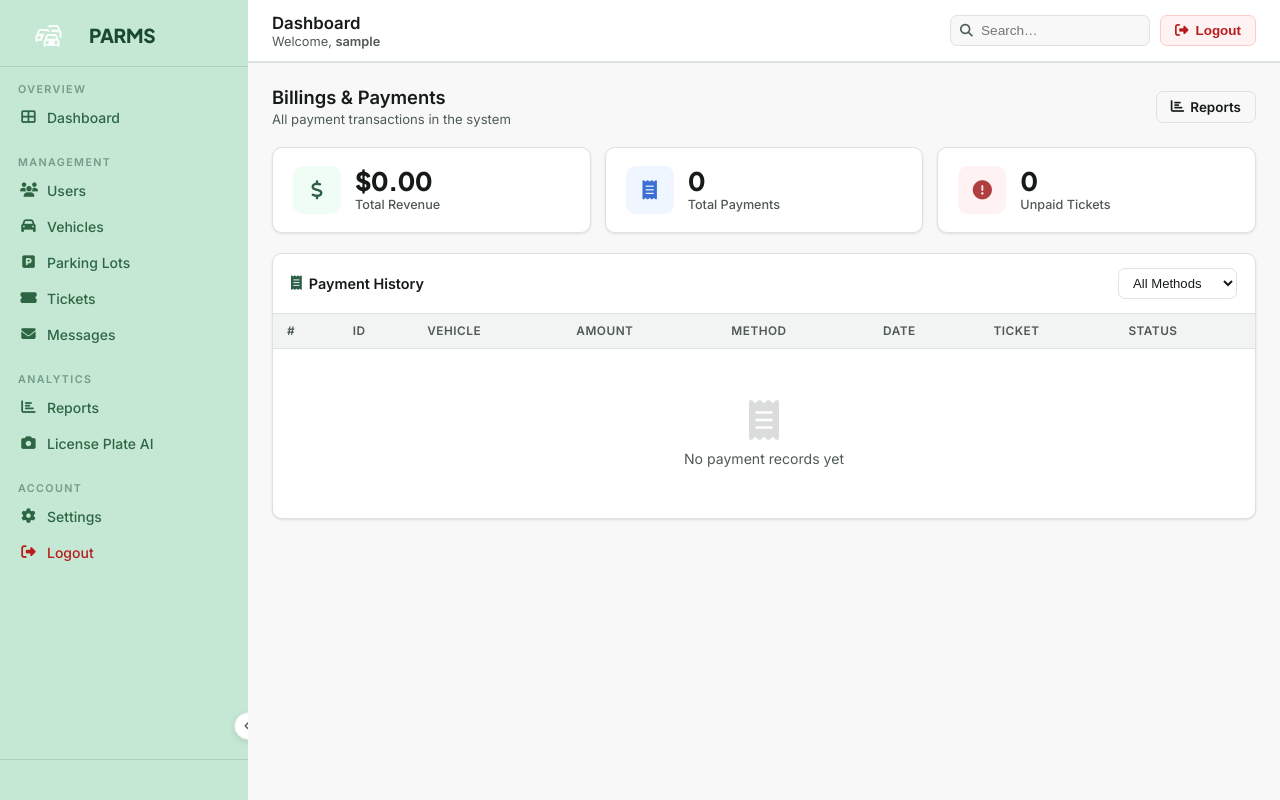
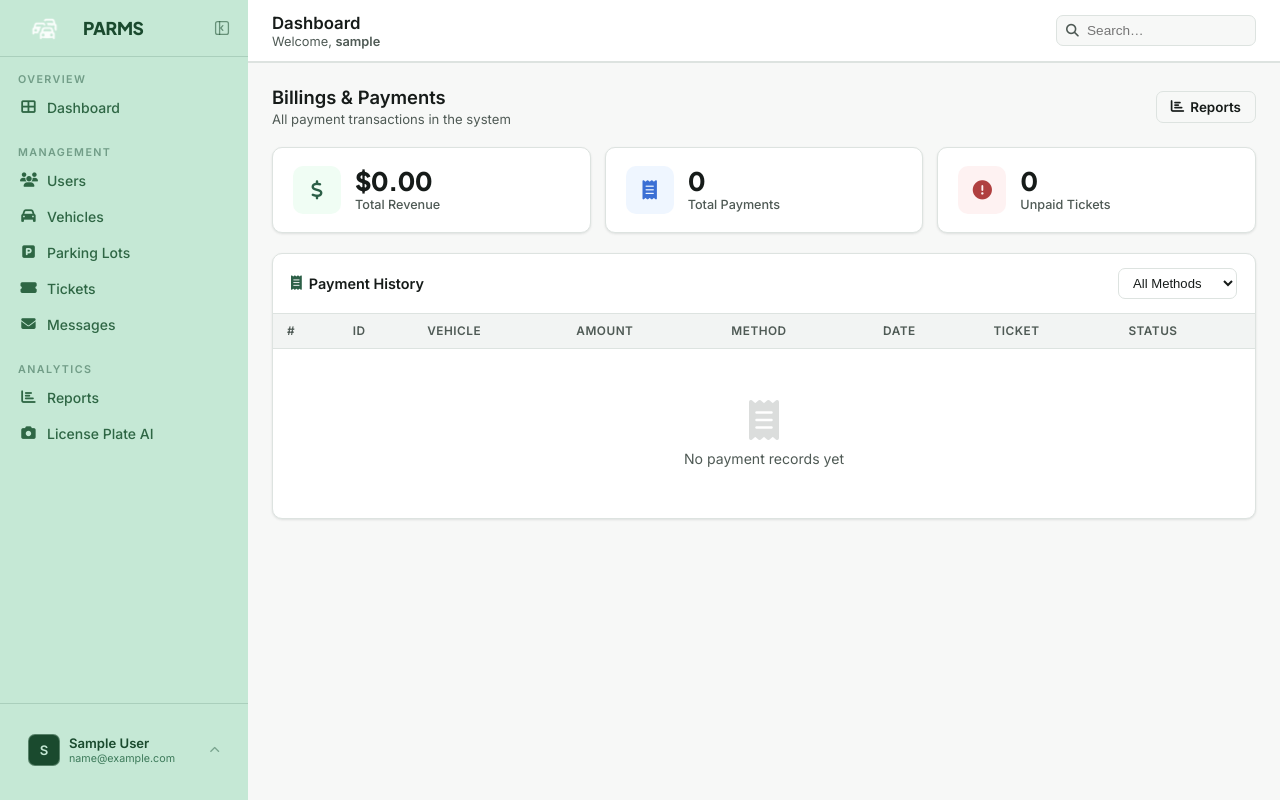
Before and after one commit to pacyuzu16/parms2, a Django app: page /billings/ in a window 1280 px wide. Run offline with Django 5.2, Linux system fonts and the light colour scheme; the visitor is signed in with stand-in values (Sample User, id 1); data that the repository does not hold is empty.

Commit message:
Redesign admin sidebar: Claude-style collapse + profile bottom section
COLLAPSE BUTTON
- Replaced the floating circular chevron button (position: absolute, right: -14px)
  with a clean inline SVG icon inside the sidebar header — same concept as
  Claude AI's sidebar toggle
- Icon: panel-with-arrow SVG; arrow points left (expand hint) when open,
  right (collapse hint) when closed
- Hover: subtle mint tint, no jarring colour change

COLLAPSED BY DEFAULT
- Changed localStorage default from '=== 1' to '!== 0' so the sidebar
  starts collapsed on first visit (matches Claude behaviour)

PROFILE SECTION (bottom-left, replaces clock + Account nav items)
- Avatar: square rounded tile with user's initial, dark green background
- Name + truncated email shown next to avatar
- Chevron rotates up/down to indicate menu state
- Popup menu appears above the profile row with:
    · Header showing full name + email
    · Settings (switches to ?tab=settings panel)
    · Sign out (calls existing confirmLogout)
- Popup closes on outside click

TOPBAR CLEANUP
- Logout button removed from top-right of the topbar
- "Account" nav section (Settings + Logout links) removed from sidebar nav
  — both actions now live exclusively in the profile popup

Co-Authored-By: Claude Sonnet 4.6 <noreply@anthropic.com>

```diff
--- a/myproject/params_app/templates/dashboard.html
+++ b/myproject/params_app/templates/dashboard.html
@@ -66,30 +66,81 @@
         .sidebar.collapsed .sb-nav a span { display: none; }
         .sidebar.collapsed .sb-badge { display: none; }
         .sidebar.collapsed .sb-logo span { display: none; }
-        .sidebar.collapsed .sb-bottom div { display: none; }
         .sidebar.collapsed .sb-nav a { justify-content: center; padding: 10px; }
         .sidebar.collapsed .sb-nav a i { width: auto; }
         .sidebar.collapsed .sb-logo { justify-content: center; padding: 18px 10px; }
+        .sidebar.collapsed .sb-toggle-label { display: none; }
+        .sidebar.collapsed .sb-profile-info,
+        .sidebar.collapsed .sb-profile-chevron { display: none; }
+        .sidebar.collapsed .sb-profile-wrap { padding: 10px 8px; }
+        .sidebar.collapsed .sb-profile { justify-content: center; padding: 8px; }
+        .sidebar.collapsed .sb-profile-popup { left: 68px; bottom: 8px; width: 200px; }
         .layout.sb-collapsed { margin-left: 64px; }
-        .collapse-btn {
-            position: absolute; bottom: 60px; right: -14px;
-            width: 28px; height: 28px;
-            background: var(--white); border: 1.5px solid var(--border);
-            border-radius: 50%; display: flex; align-items: center; justify-content: center;
-            cursor: pointer; font-size: 0.7rem; color: var(--muted);
-            box-shadow: 0 2px 6px rgba(0,0,0,0.1);
-            transition: all 0.2s; z-index: 1001;
-        }
-        .collapse-btn:hover { background: var(--green); color: white; border-color: var(--green); }
-
+
+        /* ── Sidebar logo row ─────────────────────────────────────────────────── */
         .sb-logo {
             display: flex; align-items: center; gap: 10px;
-            padding: 20px 18px 16px;
+            padding: 14px 12px 14px 16px;
             border-bottom: 1px solid rgba(44,95,71,0.18);
-            text-decoration: none;
-            flex-shrink: 0;
-        }
-        .sb-logo span { font-family: 'Plus Jakarta Sans', sans-serif; font-size: 1.2rem; font-weight: 800; color: var(--sb-white); letter-spacing: -0.02em; }
+            text-decoration: none; flex-shrink: 0; position: relative;
+        }
+        .sb-logo span { font-family: 'Plus Jakarta Sans', sans-serif; font-size: 1.1rem; font-weight: 800; color: var(--sb-white); letter-spacing: -0.02em; flex: 1; }
+
+        /* ── Collapse toggle (Claude-style, inside sidebar header) ────────────── */
+        .sb-toggle {
+            width: 28px; height: 28px; flex-shrink: 0;
+            background: none; border: none; border-radius: 6px;
+            display: flex; align-items: center; justify-content: center;
+            cursor: pointer; color: rgba(26,74,46,0.55);
+            transition: background 0.15s, color 0.15s;
+            margin-left: auto;
+        }
+        .sb-toggle:hover { background: rgba(44,95,71,0.14); color: var(--sb-white); }
+        .sb-toggle svg { width: 16px; height: 16px; }
+
+        /* ── Profile section (bottom) ─────────────────────────────────────────── */
+        .sb-bottom { margin-top: auto; border-top: 1px solid rgba(44,95,71,0.18); }
+        .sb-profile-wrap { padding: 10px; position: relative; }
+        .sb-profile {
+            display: flex; align-items: center; gap: 9px;
+            padding: 8px; border-radius: 8px; cursor: pointer;
+            transition: background 0.15s; position: relative;
+        }
+        .sb-profile:hover { background: rgba(44,95,71,0.10); }
+        .sb-avatar {
+            width: 32px; height: 32px; border-radius: 7px; flex-shrink: 0;
+            background: #1a4a2e; border: 1.5px solid rgba(197,232,213,0.35);
+            display: flex; align-items: center; justify-content: center;
+            font-weight: 800; font-size: 0.82rem; color: #c5e8d5;
+        }
+        .sb-profile-info { min-width: 0; flex: 1; }
+        .sb-profile-name { font-size: 0.82rem; font-weight: 600; color: #1a4a2e; white-space: nowrap; overflow: hidden; text-overflow: ellipsis; }
+        .sb-profile-email { font-size: 0.67rem; color: #3d7a5a; white-space: nowrap; overflow: hidden; text-overflow: ellipsis; margin-top: 1px; }
+        .sb-profile-chevron { flex-shrink: 0; color: rgba(44,95,71,0.5); font-size: 0.65rem; transition: transform 0.2s; }
+        .sb-profile-chevron.open { transform: rotate(180deg); }
+
+        /* Profile popup menu */
+        .sb-profile-popup {
+            display: none; position: absolute; bottom: calc(100% + 6px); left: 0; right: 0;
+            background: white; border: 1px solid #dde3e0; border-radius: 10px;
+            box-shadow: 0 -6px 24px rgba(0,0,0,0.10), 0 2px 8px rgba(0,0,0,0.06);
+            overflow: hidden; z-index: 200;
+        }
+        .sb-profile-popup.open { display: block; }
+        .sb-pm-header { padding: 10px 14px 8px; border-bottom: 1px solid #f1f5f9; }
+        .sb-pm-name { font-size: 0.82rem; font-weight: 700; color: #161b19; }
+        .sb-pm-email { font-size: 0.72rem; color: #4f5a55; margin-top: 1px; }
+        .sb-pm-item {
+            display: flex; align-items: center; gap: 10px;
+            padding: 9px 14px; font-size: 0.84rem; color: #161b19;
+            text-decoration: none; cursor: pointer; border: none; background: none;
+            width: 100%; text-align: left; transition: background 0.12s;
+        }
+        .sb-pm-item:hover { background: #f7f8f7; }
+        .sb-pm-item i { width: 15px; text-align: center; color: #4f5a55; font-size: 0.82rem; }
+        .sb-pm-logout { color: #b91c1c; }
+        .sb-pm-logout i { color: #b91c1c; }
+        .sb-pm-divider { height: 1px; background: #f1f5f9; margin: 2px 0; }
 
         .sb-section { padding: 16px 10px 4px; }
         .sb-label {
@@ -144,8 +195,6 @@
         .search-input { padding: 7px 12px 7px 30px; border: 1.5px solid var(--border); border-radius: 7px; font-size: 0.85rem; width: 200px; background: var(--bg); outline: none; transition: border-color var(--trans); color: var(--text); }
         .search-input:focus { border-color: var(--green); background: white; }
         .tb-btn { display: flex; align-items: center; gap: 7px; padding: 7px 14px; border-radius: 7px; border: none; font-size: 0.84rem; font-weight: 600; cursor: pointer; transition: all var(--trans); }
-        .tb-logout { background: #fef2f2; color: #b91c1c; border: 1px solid #fecaca; }
-        .tb-logout:hover { background: #b91c1c; color: white; border-color: #b91c1c; }
 
         /* ── Main ────────────────────────────────────────────────────────────── */
         .main { padding: 24px; flex: 1; }
@@ -340,11 +389,20 @@
 
 <!-- ═══════════════════════════ SIDEBAR ═══════════════════════════ -->
 <aside class="sidebar" id="sidebar">
-    <a class="sb-logo" href="/">
-        <img src="{% static 'imgs/Traffic Jam.png' %}" height="30" alt="PARMS"
-             style="opacity:0.9;">
+
+    <!-- Logo + Claude-style collapse toggle -->
+    <div class="sb-logo">
+        <img src="{% static 'imgs/Traffic Jam.png' %}" height="28" alt="PARMS" style="opacity:0.9;flex-shrink:0;">
         <span>PARMS</span>
-    </a>
+        <button class="sb-toggle" id="collapseBtn" onclick="toggleSidebar()" title="Collapse sidebar">
+            <!-- Panel-with-arrow SVG, same concept as Claude AI -->
+            <svg id="collapseIcon" viewBox="0 0 20 20" fill="none" stroke="currentColor" stroke-width="1.6" stroke-linecap="round">
+                <rect x="2" y="2" width="16" height="16" rx="2.5"/>
+                <line x1="7" y1="2" x2="7" y2="18"/>
+                <polyline id="collapseArrow" points="11,7 8.5,10 11,13"/>
+            </svg>
+        </button>
+    </div>
 
     <div class="sb-section">
         <p class="sb-label">Overview</p>
@@ -390,26 +448,37 @@
         </ul>
     </div>
 
-    <div class="sb-section">
-        <p class="sb-label">Account</p>
-        <ul class="sb-nav">
-            <li><a href="#" data-tab="settings">
-                <i class="fas fa-cog"></i><span>Settings</span>
-            </a></li>
-            <li><a href="#" onclick="confirmLogout(event)" style="color:#b91c1c;">
-                <i class="fas fa-sign-out-alt"></i><span>Logout</span>
-            </a></li>
-        </ul>
+    <!-- Profile section — bottom, Claude-style -->
+    <div class="sb-bottom">
+        <div class="sb-profile-wrap">
+            <!-- Profile popup menu (appears above the avatar) -->
+            <div class="sb-profile-popup" id="sbProfilePopup">
+                <div class="sb-pm-header">
+                    <div class="sb-pm-name">{{ request.user.get_full_name|default:request.user.username }}</div>
+                    <div class="sb-pm-email">{{ request.user.email }}</div>
+                </div>
+                <div class="sb-pm-divider"></div>
+                <a href="#" class="sb-pm-item" onclick="showTab('settings');closeSbProfile();return false;">
+                    <i class="fas fa-cog"></i> Settings
+                </a>
+                <div class="sb-pm-divider"></div>
+                <button class="sb-pm-item sb-pm-logout" onclick="confirmLogout(event)">
+                    <i class="fas fa-sign-out-alt"></i> Sign out
+                </button>
+            </div>
+
+            <!-- Clickable profile row -->
+            <div class="sb-profile" id="sbProfileTrigger" onclick="toggleSbProfile()">
+                <div class="sb-avatar">{{ request.user.username|first|upper }}</div>
+                <div class="sb-profile-info">
+                    <div class="sb-profile-name">{{ request.user.get_full_name|default:request.user.username }}</div>
+                    <div class="sb-profile-email">{{ request.user.email|truncatechars:26 }}</div>
+                </div>
+                <i class="fas fa-chevron-up sb-profile-chevron" id="sbProfileChevron"></i>
+            </div>
+        </div>
     </div>
 
-    <div class="sb-bottom">
-        <div id="sb-clock"></div>
-    </div>
-
-    <!-- Collapse toggle button -->
-    <button class="collapse-btn" id="collapseBtn" onclick="toggleSidebar()" title="Collapse sidebar">
-        <i class="fas fa-chevron-left" id="collapseIcon"></i>
-    </button>
 </aside>
 
 <!-- ═══════════════════════════ LAYOUT ═══════════════════════════ -->
@@ -429,9 +498,6 @@
                 <i class="fas fa-search"></i>
                 <input class="search-input" type="text" id="globalSearch" placeholder="Search…" oninput="globalSearch(this.value)">
             </div>
-            <button class="tb-btn tb-logout" onclick="confirmLogout(event)">
-                <i class="fas fa-sign-out-alt"></i><span>Logout</span>
-            </button>
         </div>
     </header>
 
@@ -1520,21 +1586,55 @@ document.querySelectorAll('.sb-nav a[data-tab], .btn[data-tab]').forEach(functio
 })();
 
 /* ── Sidebar collapse (desktop) ── */
-var _sbCollapsed = localStorage.getItem('sb_collapsed') === '1';
+/* ── Sidebar collapse — collapsed by default ── */
+var _sbCollapsed = localStorage.getItem('sb_collapsed') !== '0';  // default: collapsed
 (function initCollapse() {
     if (_sbCollapsed) {
         document.getElementById('sidebar').classList.add('collapsed');
         document.querySelector('.layout').classList.add('sb-collapsed');
-        document.getElementById('collapseIcon').className = 'fas fa-chevron-right';
+        _sbArrowFlip(true);
     }
 })();
+function _sbArrowFlip(collapsed) {
+    var arrow = document.getElementById('collapseArrow');
+    if (!arrow) return;
+    // Points left when expanded (close), points right when collapsed (open)
+    arrow.setAttribute('points', collapsed ? '9,7 11.5,10 9,13' : '11,7 8.5,10 11,13');
+}
 function toggleSidebar() {
     _sbCollapsed = !_sbCollapsed;
     localStorage.setItem('sb_collapsed', _sbCollapsed ? '1' : '0');
     document.getElementById('sidebar').classList.toggle('collapsed', _sbCollapsed);
     document.querySelector('.layout').classList.toggle('sb-collapsed', _sbCollapsed);
-    document.getElementById('collapseIcon').className = _sbCollapsed ? 'fas fa-chevron-right' : 'fas fa-chevron-left';
-}
+    _sbArrowFlip(_sbCollapsed);
+    closeSbProfile();
+}
+
+/* ── Profile popup menu ── */
+function toggleSbProfile() {
+    var popup   = document.getElementById('sbProfilePopup');
+    var chevron = document.getElementById('sbProfileChevron');
+    var isOpen  = popup.classList.contains('open');
+    if (isOpen) {
+        popup.classList.remove('open');
+        chevron.classList.remove('open');
+    } else {
+        popup.classList.add('open');
+        chevron.classList.add('open');
+    }
+}
+function closeSbProfile() {
+    document.getElementById('sbProfilePopup').classList.remove('open');
+    document.getElementById('sbProfileChevron').classList.remove('open');
+}
+// Close profile menu when clicking outside
+document.addEventListener('click', function(e) {
+    var trigger = document.getElementById('sbProfileTrigger');
+    var popup   = document.getElementById('sbProfilePopup');
+    if (trigger && !trigger.contains(e.target) && popup && !popup.contains(e.target)) {
+        closeSbProfile();
+    }
+});
 
 /* ── Sidebar (mobile) ── */
 function openSb()  { document.getElementById('sidebar').classList.add('open');   document.getElementById('sbOverlay').classList.add('show'); }
```
